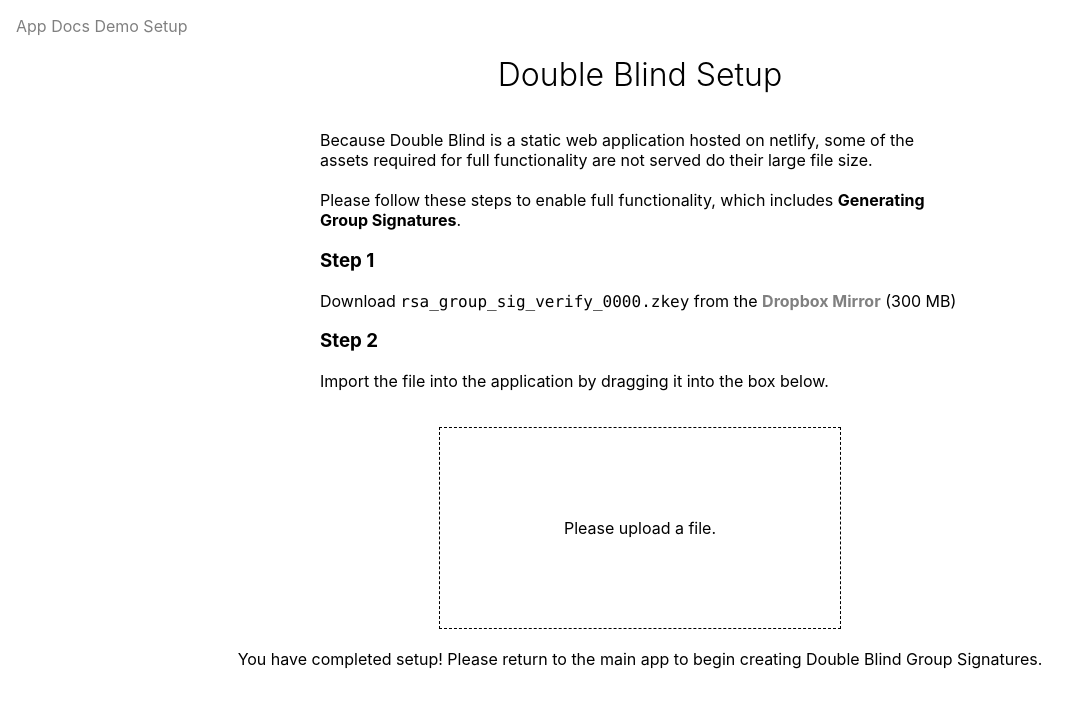
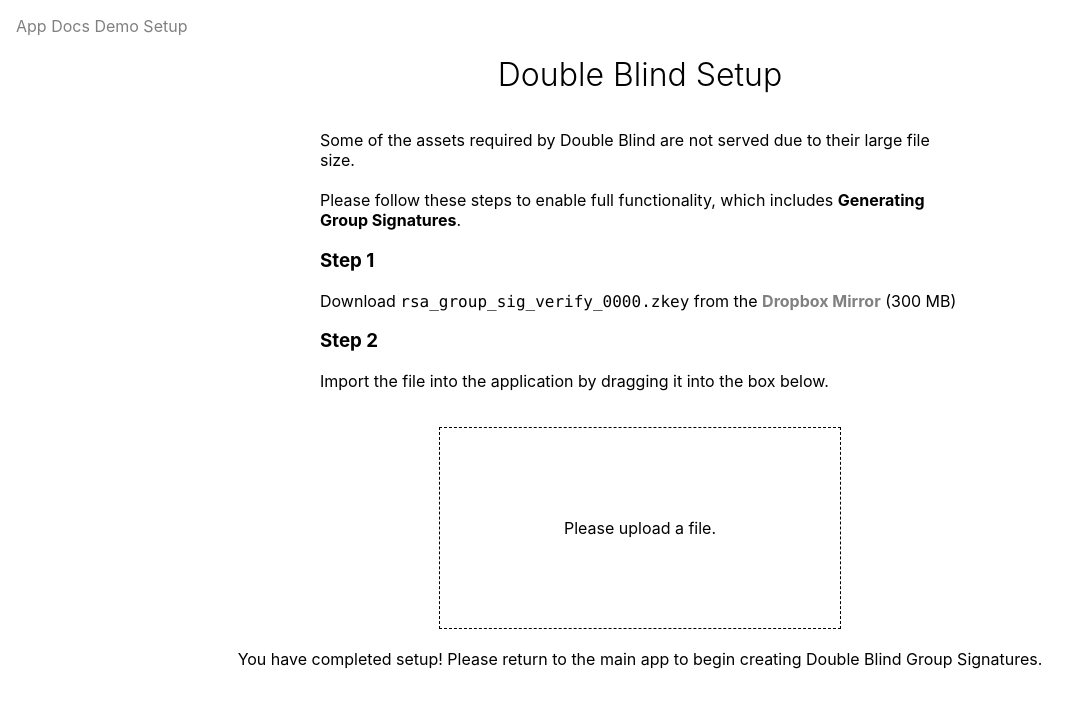
Before and after one commit to zkemail/zk-email-verify, a React (Create React App) app: page /setup in a window 1280 px wide. Shown: the top 708 px of the page, without its empty margins (0-1087 px from the left). Built offline with nearby package versions, Linux system fonts and the light colour scheme.

Commit message:
copy changes

```diff
--- a/src/pages/MainPage.tsx
+++ b/src/pages/MainPage.tsx
@@ -341,7 +341,7 @@
               ));
               if (!setupCompleted) {
                 alert(
-                  'You must complete setup. Opening setup page in new window..."'
+                  "You must complete setup. Opening setup page in new window..."
                 );
                 window.open("/setup");
                 return;
--- a/src/pages/SetupPage.tsx
+++ b/src/pages/SetupPage.tsx
@@ -16,8 +16,7 @@
     <Container>
       <h1>Double Blind Setup</h1>
       <p>
-        Because Double Blind is a static web application hosted on netlify, some
-        of the assets required for full functionality are not served do their
+        Some of the assets required by Double Blind are not served due to their
         large file size.
         <br />
         <br />
```
